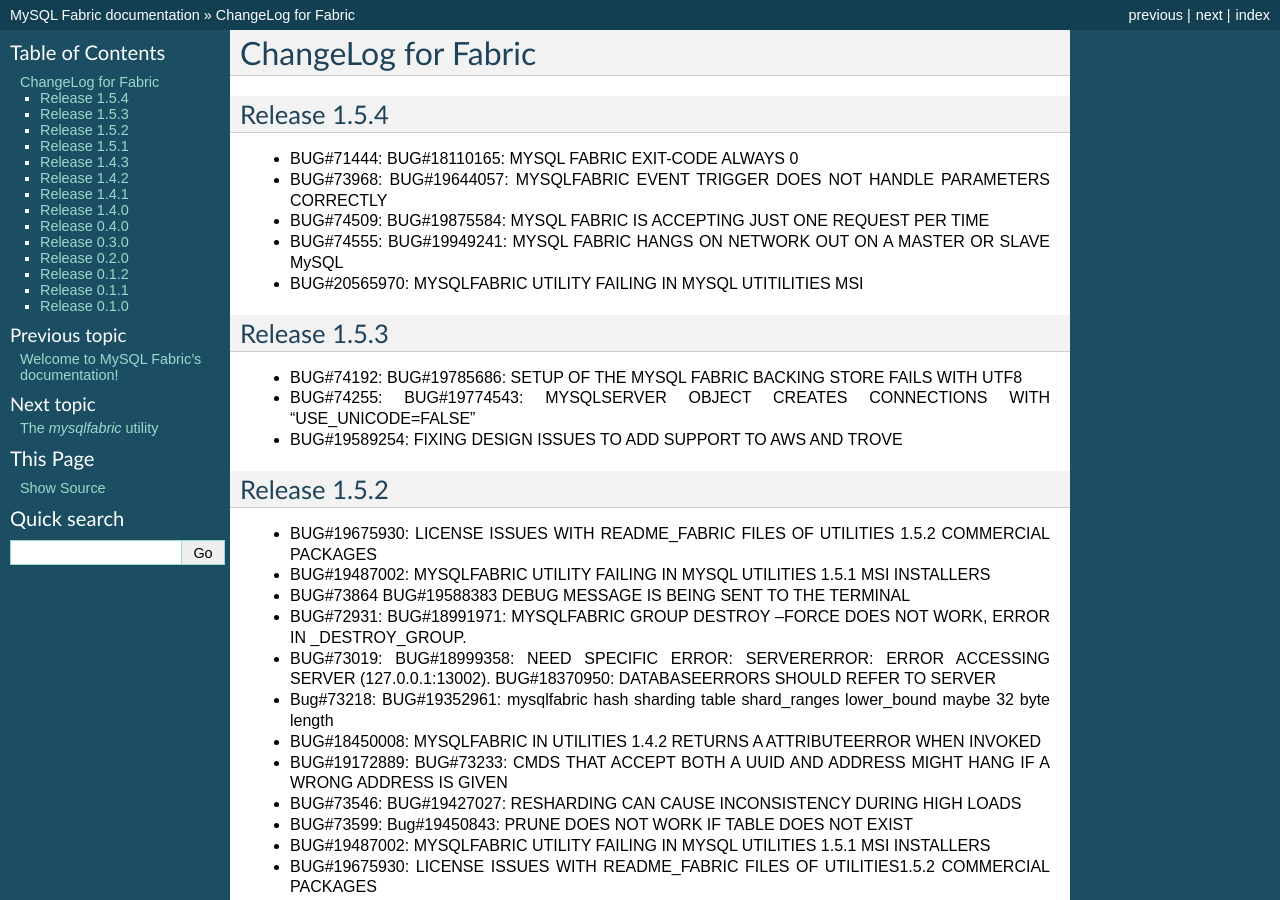
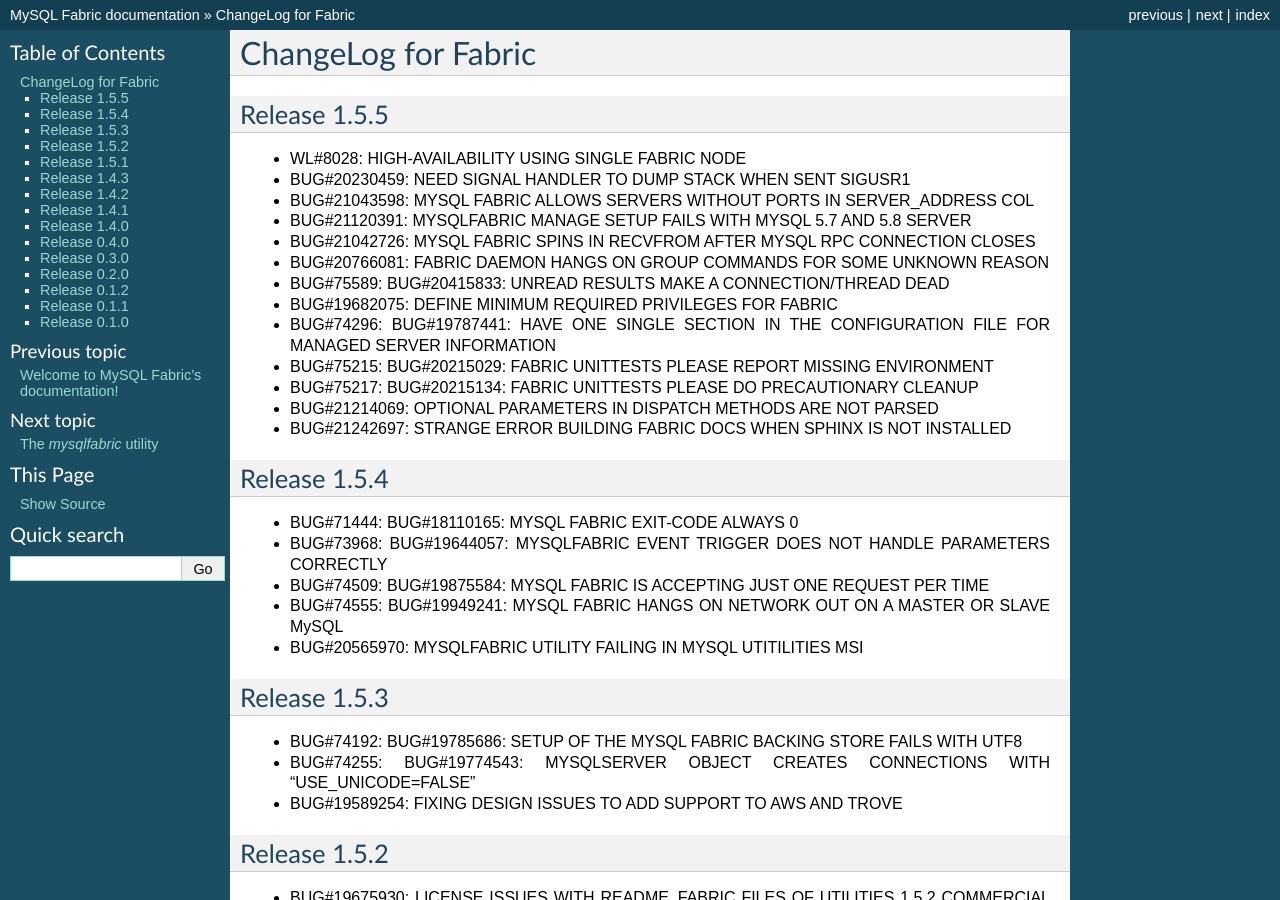
Before and after one commit to edrod77/mysql-fabric, a Sphinx documentation site: the page built from doc/source/CHANGELOG.rst, in a window 1280 px wide and 900 px high. Built offline with Sphinx 7.4.7, drawn with Linux system fonts in a browser that asks for light colours; the version number could not be read and is left out.

Commit message:
Code freeze for release-1.5.5

```diff
--- a/doc/source/CHANGELOG.rst
+++ b/doc/source/CHANGELOG.rst
@@ -2,6 +2,24 @@
 ChangeLog for Fabric
 ####################
 
+
+Release 1.5.5
+-------------
+* WL#8028: HIGH-AVAILABILITY USING SINGLE FABRIC NODE
+* BUG#20230459: NEED SIGNAL HANDLER TO DUMP STACK WHEN SENT SIGUSR1
+* BUG#21043598: MYSQL FABRIC ALLOWS SERVERS WITHOUT PORTS IN SERVER_ADDRESS COL
+* BUG#21120391: MYSQLFABRIC MANAGE SETUP FAILS WITH MYSQL 5.7 AND 5.8 SERVER
+* BUG#21042726: MYSQL FABRIC SPINS IN RECVFROM AFTER MYSQL RPC CONNECTION
+  CLOSES
+* BUG#20766081: FABRIC DAEMON HANGS ON GROUP COMMANDS FOR SOME UNKNOWN REASON
+* BUG#75589: BUG#20415833: UNREAD RESULTS MAKE A CONNECTION/THREAD DEAD
+* BUG#19682075: DEFINE MINIMUM REQUIRED PRIVILEGES FOR FABRIC
+* BUG#74296: BUG#19787441: HAVE ONE SINGLE SECTION IN THE CONFIGURATION FILE
+  FOR MANAGED SERVER INFORMATION
+* BUG#75215: BUG#20215029: FABRIC UNITTESTS PLEASE REPORT MISSING ENVIRONMENT
+* BUG#75217: BUG#20215134: FABRIC UNITTESTS PLEASE DO PRECAUTIONARY CLEANUP
+* BUG#21214069: OPTIONAL PARAMETERS IN DISPATCH METHODS ARE NOT PARSED
+* BUG#21242697: STRANGE ERROR BUILDING FABRIC DOCS WHEN SPHINX IS NOT INSTALLED
 
 Release 1.5.4
 -------------
```
Also changed, not shown: 1 other file.
